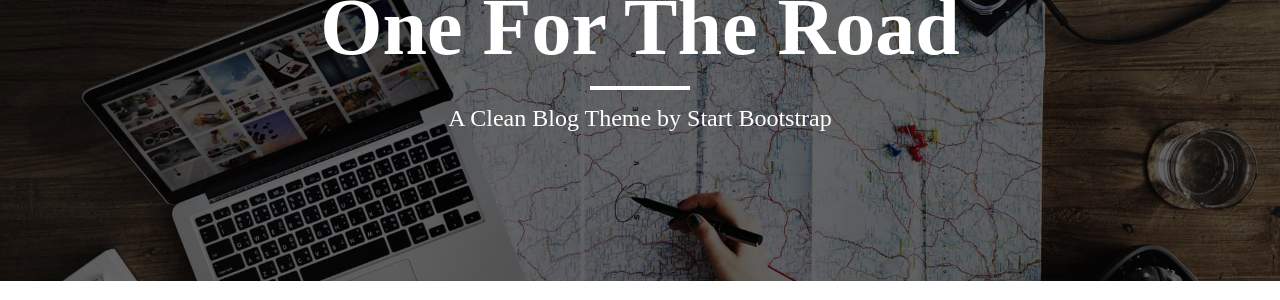
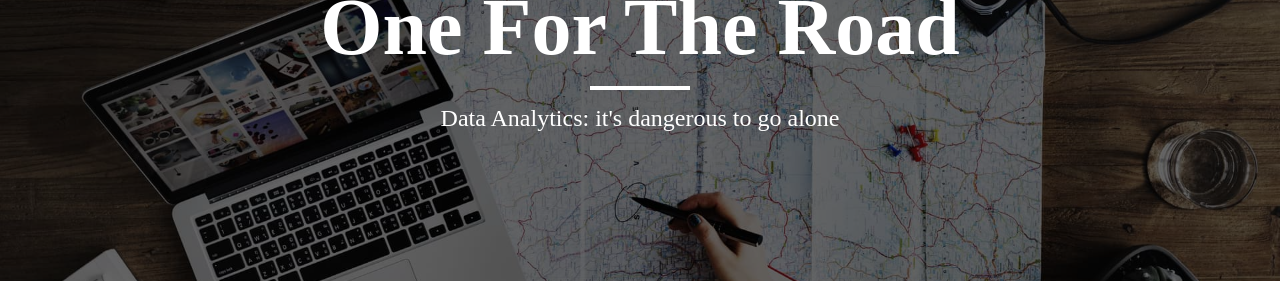
Before and after one commit to SirSamelot/onefortheroad.github.io, a Jekyll site: the page built from index.html, in a window 1280 px wide. Shown: the part 167-467 px from the top of the page. Built offline with Jekyll 4.4.1, drawn with Linux system fonts in a browser that asks for light colours; some web fonts are replaced; the list of posts is cut into pages by our own code.

```diff
--- a/index.html
+++ b/index.html
@@ -1,6 +1,6 @@
 ---
 layout: page
-description: "A Clean Blog Theme by Start Bootstrap"
+description: "Data Analytics: it's dangerous to go alone"
 ---
 
 {% for post in paginator.posts %}
```
Also changed, not shown: img/about-bg.jpg, img/contact-bg.jpg.
